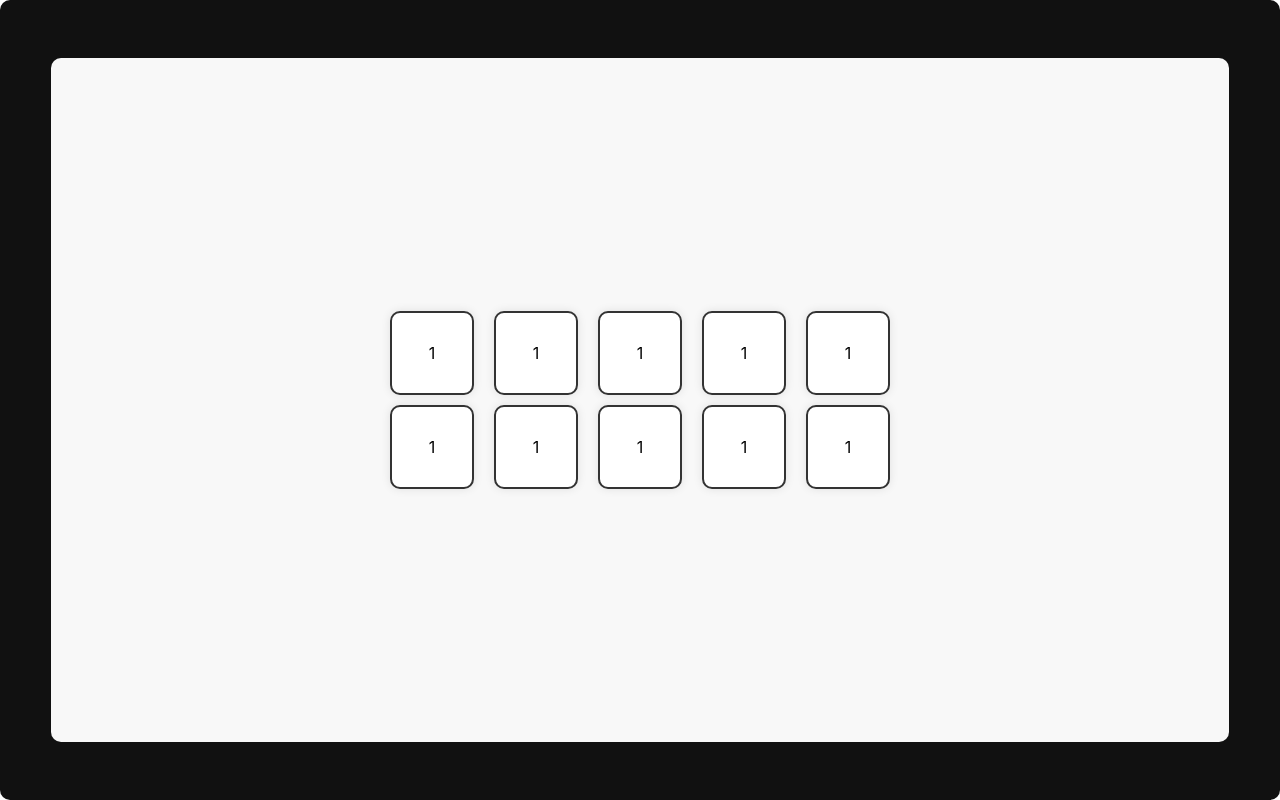
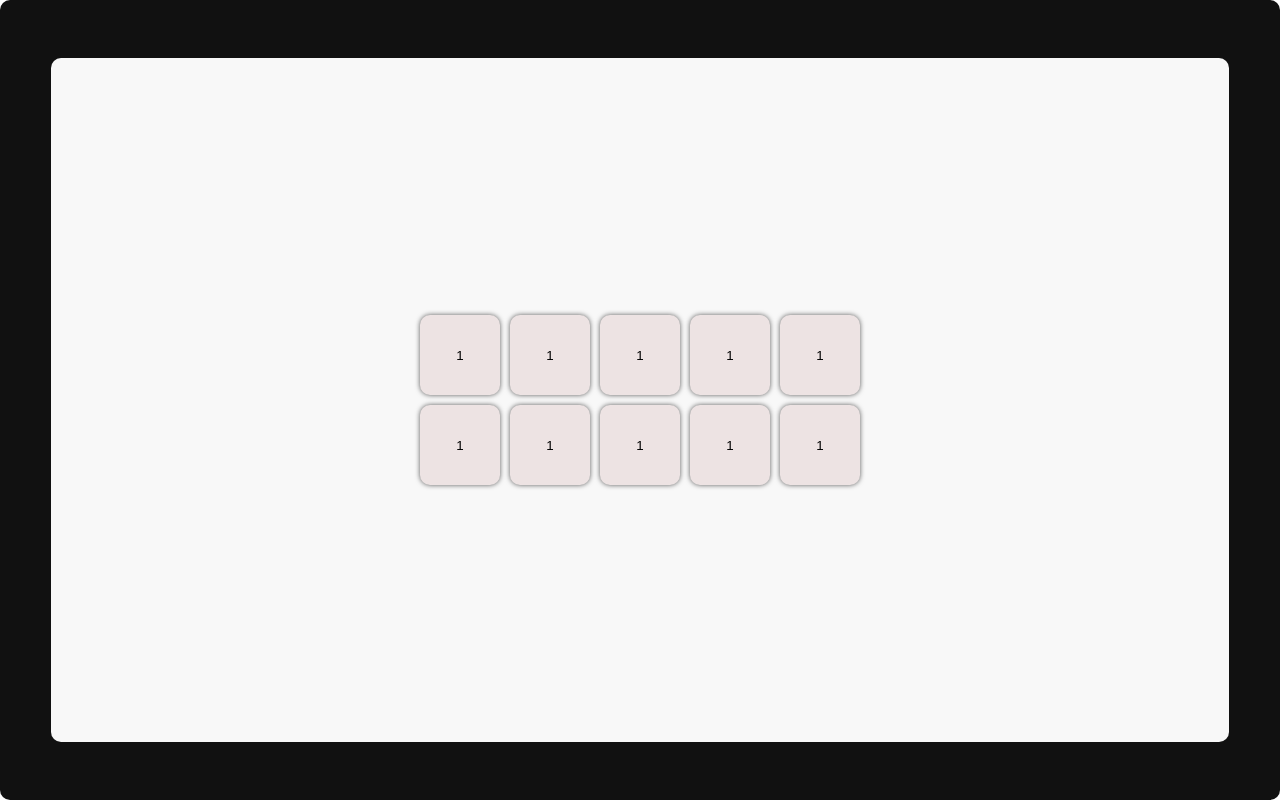
Before and after one commit to Anxhi04/tenzies-game, a React (Create React App) app: page / in a window 1280 px wide. Built offline with nearby package versions, Linux system fonts and the light colour scheme.

Commit message:
pjesa e 2 e stilizimit

```diff
--- a/src/App.css
+++ b/src/App.css
@@ -1,12 +1,16 @@
 .dice{
-  background : white;
+  background : rgb(237, 227, 227);
   height: 80px;
   width: 80px;
   display: flex;
   justify-content: center;
   align-items: center;
   border-radius: 10px;
-  box-shadow: 0px 0px 10px rgba(0,0,0,0.1);
-  border: 2px solid #333;
+  box-shadow: 0px 0px 5px rgba(0, 0, 0, 0.642);
+  border: none;
   margin: 5px;
+  cursor: pointer;
 }
+.dice:hover{
+  background: rgb(237, 221, 221);
+}
--- a/src/components/Dice.jsx
+++ b/src/components/Dice.jsx
@@ -1,9 +1,9 @@
-export default function Dice(){
+export default function Dice(props){
   return(
     <>
-        <div className="dice">
-            1
-        </div>
+        <button className="dice">
+            {props.value}
+        </button>
     </>
   )
 }
--- a/src/components/main.jsx
+++ b/src/components/main.jsx
@@ -5,20 +5,13 @@ export default function Main(){
     <>
         <div className="frame">
             <div className="content">
+                <div className="dice-container">
+               <Dice value={1}/><Dice value={1}/><Dice value={1}/><Dice value={1}/><Dice value={1}/>
+               <Dice value={1}/><Dice value={1}/><Dice value={1}/><Dice value={1}/><Dice value={1}/>
+               </div>
 
-               <div><Dice/>
-                <Dice/>
-                <Dice/>
-                <Dice/>
-                <Dice/>
-              </div>
-              <div>
-                <Dice/>
-                <Dice/>
-                <Dice/>
-                <Dice/>
-                <Dice/></div>
-            </div>
+                </div>
+
         </div>
     </>
   )
--- a/src/index.css
+++ b/src/index.css
@@ -15,6 +15,7 @@ body {
   width: 100vw;
   height: 100vh;
   display: flex;
+  flex-direction: column;
   justify-content: center;
   align-items: center;
   box-sizing: border-box;
@@ -27,11 +28,11 @@ body {
   display: flex;
   justify-content: center;
   align-items: center;
-  flex-direction: column;
-  flex-wrap: wrap;
 }
-.content div{
-  display: flex;
-  flex-direction: row;
-  gap: 10px;
+
+.dice-container{
+  display: grid;
+  grid-template-columns: repeat(5, auto);
+  align-items: center;
+  justify-items: center;
 }
```
